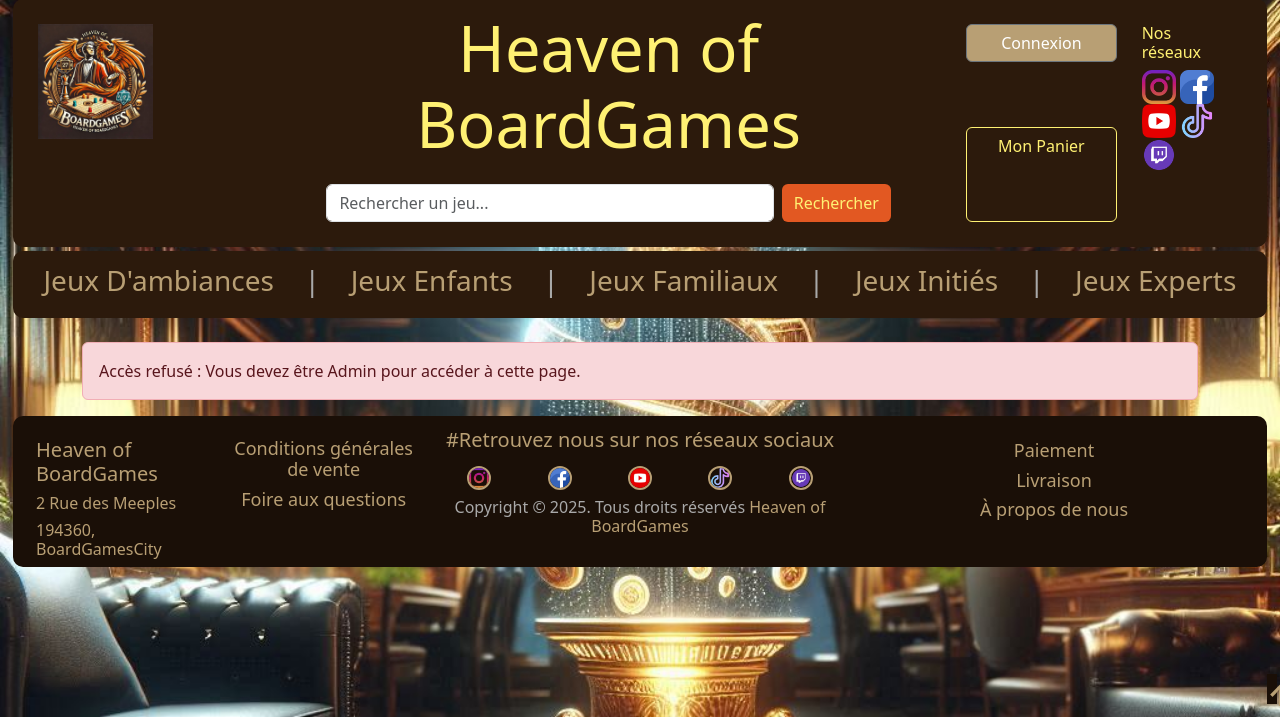
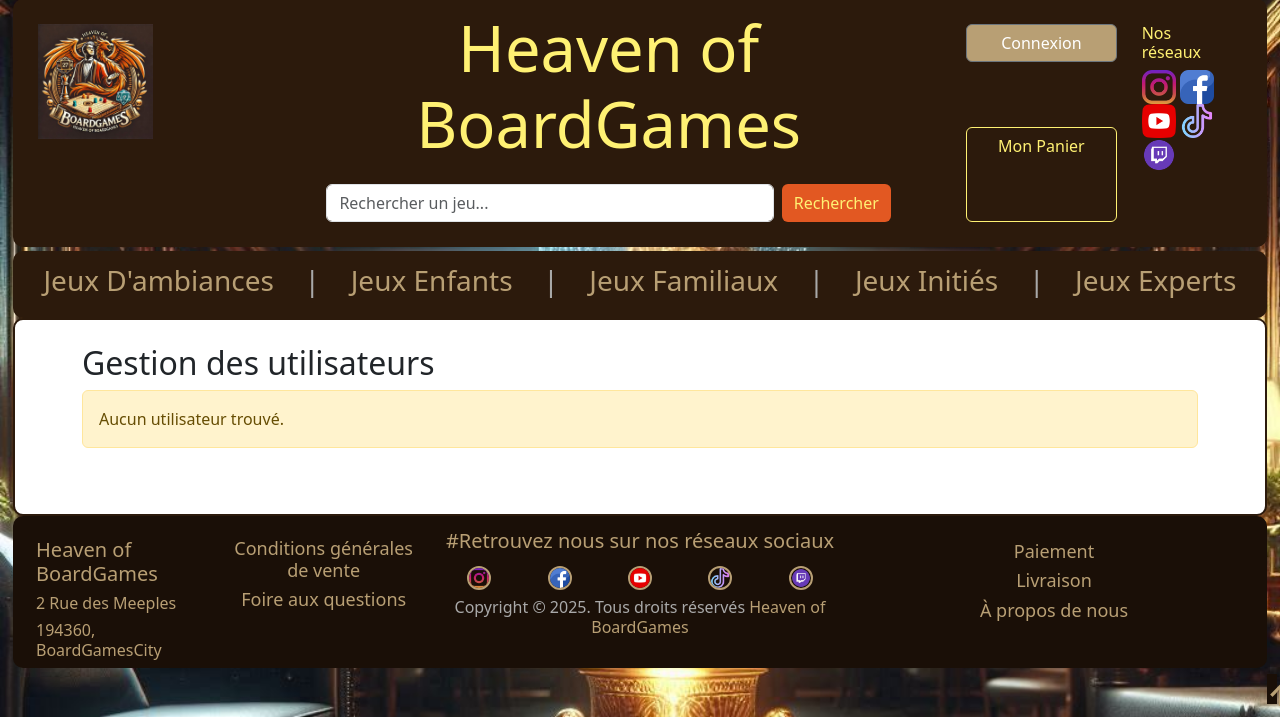
Before and after one commit to phoenix149/Heaven_of_BoardGames, a PHP site: page /admin.php in a window 1280 px wide. Shown: the part 83-800 px from the top of the page. Run offline with PHP 8.4, Linux system fonts and the light colour scheme; the visitor is signed in with stand-in values (Sample User, id 1); data comes from the database, SQL or seed files in the repository.

Commit message:
Correction de la page Admin

```diff
--- a/admin.php
+++ b/admin.php
@@ -5,7 +5,7 @@ ini_set('display_errors', 1);
 include 'includes/header.php';
 
 // Vérifier si l'utilisateur est connecté et est Admin
-if (!isset($_SESSION['user_id']) || $_SESSION['user_type'] !== 'Admin') {
+if (!isset($_SESSION['user_id']) && $_SESSION['user_type'] !== 'Admin') {
     echo "<div class='container mt-4'><p class='alert alert-danger'>Accès refusé : Vous devez être Admin pour accéder à cette page.</p></div>";
     include 'includes/footer.php';
     exit();
@@ -13,7 +13,8 @@ if (!isset($_SESSION['user_id']) || $_SESSION['user_type'] !== 'Admin') {
 
 ?>
 
-<main class="container mt-4">
+<main>
+    <div class="container mt-4">
 
     <h2>Gestion des utilisateurs</h2>
 
@@ -32,7 +33,7 @@ if (!isset($_SESSION['user_id']) || $_SESSION['user_type'] !== 'Admin') {
               JOIN
                 type_utilisateur tu ON u.tu_id = tu.tu_id
               JOIN
-                client c ON c.clt_id = clt_id";
+                client c ON u.u_id = c.u_id";
 
     $stmt = $pdo->query($query);
 
@@ -41,6 +42,7 @@ if (!isset($_SESSION['user_id']) || $_SESSION['user_type'] !== 'Admin') {
     }
 
     $users = $stmt->fetchAll(PDO::FETCH_ASSOC);
+
 
     if (empty($users)) {
         echo "<p class='alert alert-warning'>Aucun utilisateur trouvé.</p>";
@@ -75,7 +77,7 @@ if (!isset($_SESSION['user_id']) || $_SESSION['user_type'] !== 'Admin') {
         echo '</table>';
     }
     ?>
-
+</div>
 </main>
 
 <?php include 'includes/footer.php'; ?>
```
